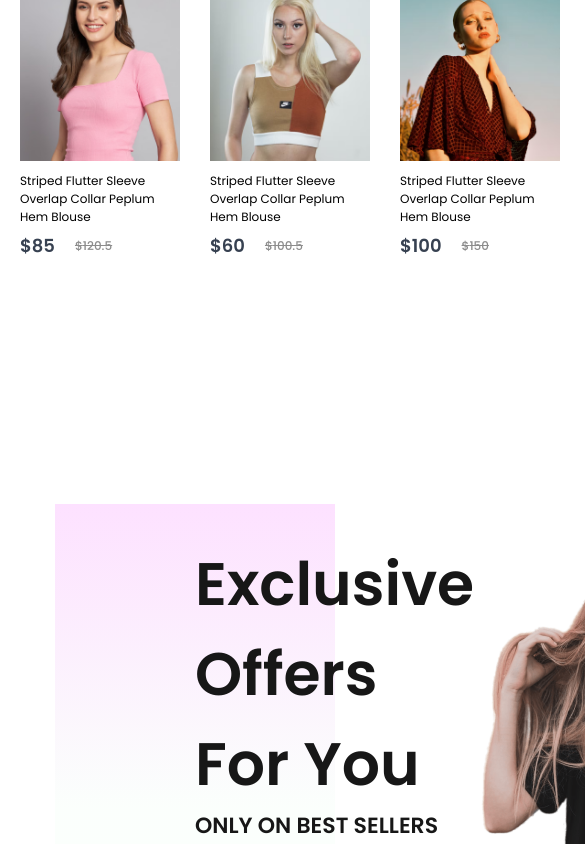
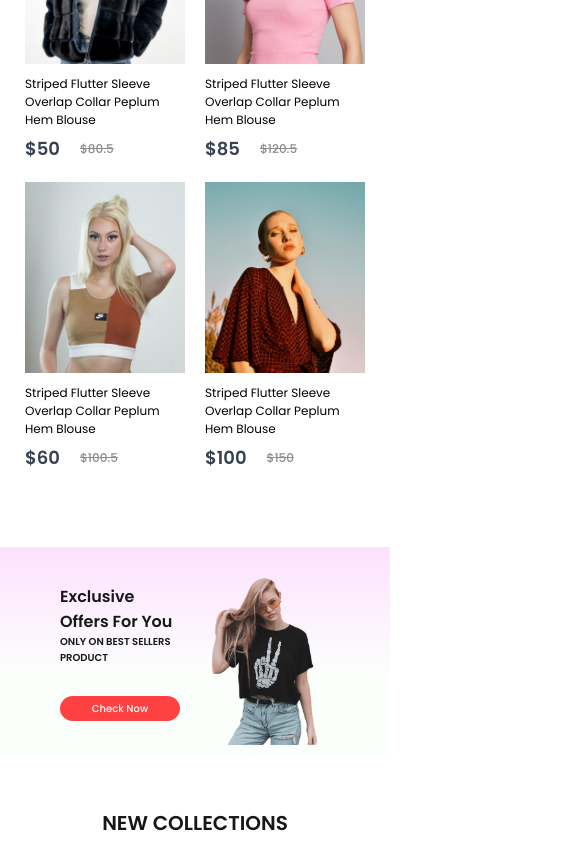
Before and after one commit to FinzyPHINZY/SteezeHub, a React (Vite) app: page / in a window 390 px wide. Shown: the part 1156-2000 px from the top of the page, 585 px wide, since content can reach past the window. Built offline with nearby package versions, Linux system fonts and the light colour scheme.

Commit message:
Completed: Home page responsiveness

```diff
--- a/src/Components/Footer/Footer.css
+++ b/src/Components/Footer/Footer.css
@@ -59,3 +59,35 @@
   height: 3px;
   background: #c7c7c7;
 }
+
+@media (max-width: 800px) {
+  .footer {
+    gap: 20px;
+  }
+
+  .footer__logo {
+    gap: 10px;
+    align-items: end;
+  }
+
+  .footer__logo img {
+    width: 40px;
+  }
+
+  .footer__logo p {
+    font-size: 25px;
+  }
+
+  .footer__links {
+    font-size: 14px;
+    gap: 10px;
+  }
+
+  .footer__social_icon img {
+    width: 22px;
+  }
+
+  .footer__copyright {
+    font-size: 13px;
+  }
+}
--- a/src/Components/NewCollections/NewCollections.css
+++ b/src/Components/NewCollections/NewCollections.css
@@ -32,3 +32,61 @@
   gap: 30px;
   margin-top: 50px;
 }
+
+@media (max-width: 1280px) {
+  .new__collections h1 {
+    font-size: 40px;
+  }
+
+  .new__collections hr {
+    width: 160px;
+    height: 4px;
+  }
+
+  .collections {
+    gap: 20px;
+    margin-top: 30px;
+  }
+}
+
+@media (max-width: 1024px) {
+  .new__collections h1 {
+    font-size: 30px;
+  }
+
+  .new__collections hr {
+    width: 120px;
+    height: 3px;
+  }
+
+  .collections {
+    gap: 15px;
+    margin-top: 20px;
+  }
+}
+
+@media (max-width: 800px) {
+  .new__collections {
+    gap: 6px;
+  }
+
+  .new__collections h1 {
+    font-size: 20px;
+  }
+
+  .new__collections hr {
+    width: 100px;
+  }
+
+  .collections {
+    gap: 5px;
+  }
+}
+
+@media (max-width: 500px) {
+  .collections {
+    display: grid;
+    grid-template-columns: 1fr 1fr;
+    gap: 20px;
+  }
+}
--- a/src/Components/NewsLetter/NewsLetter.css
+++ b/src/Components/NewsLetter/NewsLetter.css
@@ -10,11 +10,12 @@
   padding: 0px 140px;
   margin-bottom: 150px;
   background: linear-gradient(180deg, #fde1ff 0%, #e1ffea22 60%);
+  text-align: center;
 }
 
 .newsletter h1 {
   color: #454545;
-  font-size: 45px;
+  /* font-size: 35px; */
   font-weight: 600;
   text-transform: uppercase;
 }
@@ -45,9 +46,130 @@
 
 .newsletter div button {
   width: 210px;
-  height: 70px;
+  height: 100%;
   border-radius: 80px;
-  background: white;
+  background: black;
+  color: white;
   font-size: 16px;
   cursor: pointer;
 }
+
+@media (max-width: 1280px) {
+  .newsletter {
+    padding: 0px 80px;
+    margin-bottom: 120px;
+    gap: 20px;
+  }
+
+  .newsletter h1 {
+    font-size: 25px;
+  }
+
+  .newsletter p {
+    font-size: 16px;
+  }
+
+  .newsletter div {
+    width: 600px;
+    height: 60px;
+  }
+
+  .newsletter input {
+    width: 400px;
+  }
+
+  .newsletter div button {
+    width: 160px;
+  }
+}
+
+@media (max-width: 1024px) {
+  .newsletter {
+    margin-bottom: 60px;
+    padding: 0px 60px;
+  }
+
+  .newsletter h1 {
+    font-size: 25px;
+  }
+
+  .newsletter p {
+    font-size: 14px;
+  }
+
+  .newsletter div {
+    width: 500px;
+    height: 40px;
+  }
+
+  .newsletter input {
+    width: 300px;
+    font-size: 14px;
+  }
+
+  .newsletter div button {
+    width: 160px;
+    font-size: 14px;
+  }
+}
+
+@media (max-width: 800px) {
+  .newsletter {
+    margin-bottom: 30px;
+    height: 20vh;
+  }
+
+  .newsletter h1 {
+    font-size: 18px;
+  }
+
+  .newsletter p {
+    font-size: 12px;
+  }
+
+  .newsletter div {
+    width: 400px;
+    height: 40px;
+  }
+
+  .newsletter input {
+    width: 200px;
+    font-size: 14px;
+  }
+
+  .newsletter div button {
+    width: 100px;
+    font-size: 13px;
+  }
+}
+
+@media (max-width: 500px) {
+  .newsletter {
+    height: 25vh;
+    width: 100%;
+    padding: 0;
+    gap: 15px;
+  }
+
+  .newsletter h1 {
+    font-size: 16px;
+  }
+
+  .newsletter p {
+    font-size: 13px;
+    max-width: 200px;
+  }
+
+  .newsletter div {
+    width: 290px;
+  }
+
+  .newsletter input {
+    width: 130px;
+  }
+
+  .newsletter div button {
+    width: 160px;
+    font-size: 14px;
+  }
+}
--- a/src/Components/Offers/Offer.css
+++ b/src/Components/Offers/Offer.css
@@ -2,7 +2,7 @@
   width: 65%;
   height: 60vh;
   display: flex;
-  margin: auto;
+  margin: 0 auto;
   padding: 0px 140px;
   margin-bottom: 150px;
   background: linear-gradient(180deg, #fde1ff 0%, #e1ffea22 60%);
@@ -50,5 +50,125 @@
   display: flex;
   align-items: center;
   justify-content: flex-end;
-  padding-top: 50px;
+  margin-top: 50px;
 }
+
+@media (max-width: 1280px) {
+  .offers {
+    padding: 0px 80px;
+    height: 50vh;
+    margin-bottom: 120px;
+  }
+
+  .offers__left h1 {
+    font-size: 40px;
+  }
+
+  .offers__left p {
+    font-size: 18px;
+  }
+
+  .offers__left button {
+    width: 220px;
+    height: 50px;
+    font-size: 18px;
+  }
+
+  .offers__right {
+    margin-top: 30px;
+  }
+
+  .offers__right img {
+    width: 300px;
+  }
+}
+
+@media (max-width: 1024px) {
+  .offers {
+    padding: 0px 60px;
+    margin-bottom: 80px;
+    height: 40vh;
+  }
+
+  .offers__left h1 {
+    font-size: 30px;
+  }
+
+  .offers__left p {
+    font-size: 16px;
+  }
+
+  .offers__left button {
+    width: 160px;
+    height: 40px;
+    font-size: 16px;
+  }
+
+  .offers__right {
+    padding-top: 10px;
+  }
+
+  .offers__right img {
+    width: 200px;
+  }
+}
+
+@media (max-width: 800px) {
+  .offers {
+    margin-bottom: 60px;
+  }
+
+  .offers__left h1 {
+    font-size: 22px;
+  }
+
+  .offers__left p {
+    font-size: 13px;
+  }
+
+  .offers__left button {
+    width: 140px;
+    height: 30px;
+    font-size: 12px;
+  }
+
+  .offers__right {
+    padding-top: 10px;
+    margin-top: 0px;
+  }
+
+  .offers__right img {
+    width: 180px;
+  }
+}
+
+@media (max-width: 500px) {
+  .offers {
+    height: 25vh;
+    margin-bottom: 50px;
+    width: 100%;
+  }
+
+  .offers__left h1 {
+    font-size: 16px;
+  }
+
+  .offers__left p {
+    font-size: 10px;
+  }
+
+  .offers__left button {
+    width: 120px;
+    height: 25px;
+    font-size: 10px;
+  }
+
+  .offers__right {
+    padding-top: 10px;
+    margin-top: 0px;
+  }
+
+  .offers__right img {
+    width: 120px;
+  }
+}
--- a/src/Components/Popular/Popular.css
+++ b/src/Components/Popular/Popular.css
@@ -3,7 +3,8 @@
   flex-direction: column;
   align-items: center;
   gap: 10px;
-  height: 90vh;
+  height: 70vh;
+  margin: 4rem 0;
 }
 
 .popular h1 {
@@ -25,3 +26,75 @@
   display: flex;
   gap: 30px;
 }
+
+@media (max-width: 1280px) {
+  .popular {
+    height: 70vh;
+  }
+
+  .popular h1 {
+    font-size: 40px;
+  }
+
+  .popular hr {
+    width: 160px;
+    height: 4px;
+  }
+
+  .popular__item {
+    gap: 20px;
+    margin-top: 30px;
+  }
+}
+
+@media (max-width: 1024px) {
+  .popular {
+    height: 60vh;
+  }
+
+  .popular h1 {
+    font-size: 30px;
+  }
+
+  .popular hr {
+    width: 120px;
+    height: 3px;
+  }
+
+  .popular__item {
+    gap: 15px;
+    margin-top: 20px;
+  }
+}
+
+@media (max-width: 800px) {
+  .popular {
+    height: 50vh;
+    gap: 6px;
+  }
+
+  .popular h1 {
+    font-size: 20px;
+  }
+
+  .popular hr {
+    width: 100px;
+  }
+
+  .popular__item {
+    gap: 5px;
+  }
+}
+
+@media (max-width: 500px) {
+  .popular {
+    height: 80vh;
+    gap: 6px;
+  }
+
+  .popular__item {
+    display: grid;
+    grid-template-columns: 1fr 1fr;
+    gap: 20px;
+  }
+}
```
